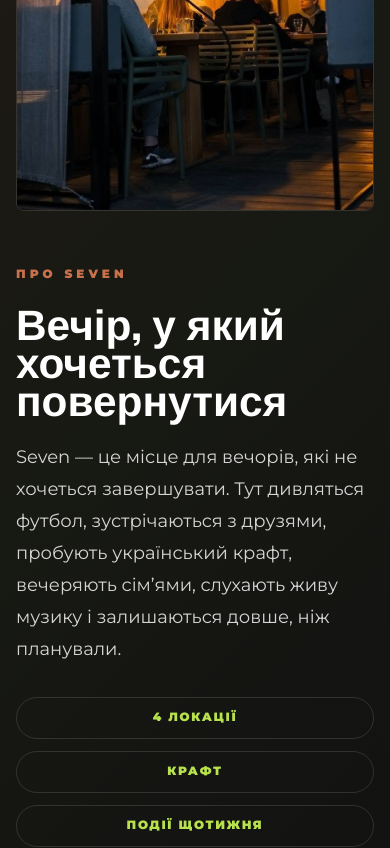
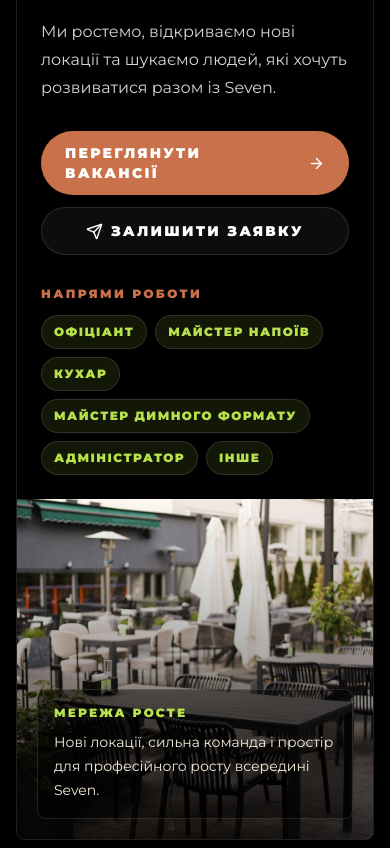
Before and after one commit to vladyurich93/seven_restopub, a Next.js app: page / in a window 390 px wide. Shown: the part 5820-6668 px from the top of the page. Built offline with nearby package versions, Linux system fonts and the light colour scheme.

Commit message:
Add homepage HR recruitment section

```diff
--- a/app/api/hr-application/route.ts
+++ b/app/api/hr-application/route.ts
@@ -6,9 +6,14 @@ type HRApplicationPayload = {
   city: string;
   location: string;
   position: string;
+  contactMethod: string;
   experience: string;
   startDate: string;
   comment: string;
+  source: string;
+  language: string;
+  timestamp: string;
+  consent: string;
 };
 
 const fallbackMessage = "Заявку не вдалося відправити. Спробуйте ще раз або напишіть нам у Telegram.";
@@ -94,9 +99,14 @@ const getPayload = (formData: FormData): HRApplicationPayload => ({
   city: clean(formData.get("city")),
   location: clean(formData.get("location")),
   position: clean(formData.get("position")),
+  contactMethod: clean(formData.get("contactMethod")),
   experience: clean(formData.get("experience")),
   startDate: clean(formData.get("startDate")),
   comment: clean(formData.get("comment")),
+  source: clean(formData.get("source")),
+  language: clean(formData.get("language")),
+  timestamp: clean(formData.get("timestamp")),
+  consent: clean(formData.get("consent")),
 });
 
 export async function POST(request: Request) {
@@ -164,12 +174,17 @@ export async function POST(request: Request) {
       `🏙 <b>Місто:</b> ${formatValue(payload.city)}`,
       `📍 <b>Заклад:</b> ${formatValue(payload.location)}`,
       `💼 <b>Посада:</b> ${formatValue(payload.position)}`,
+      `📲 <b>Зручний спосіб зв'язку:</b> ${formatValue(payload.contactMethod)}`,
       `📅 <b>Досвід:</b> ${formatValue(payload.experience)}`,
       `⏰ <b>Готовий почати:</b> ${formatValue(payload.startDate)}`,
       `💬 <b>Коментар:</b> ${formatValue(payload.comment)}`,
       "",
+      `🔎 <b>Source:</b> ${formatValue(payload.source)}`,
+      `🌐 <b>Language:</b> ${formatValue(payload.language)}`,
+      `📎 <b>CV:</b> ${cvFile ? formatValue(cvFile.name) : "Не додано"}`,
+      `✅ <b>Згода на обробку даних:</b> ${formatValue(payload.consent)}`,
       "🌐 sevenrestopub",
-      `🕒 ${formatTimestamp()}`,
+      `🕒 ${formatValue(payload.timestamp || formatTimestamp())}`,
     ].join("\n");
 
     const messageResponse = await fetch(`https://api.telegram.org/bot${botToken}/sendMessage`, {
--- a/app/page.tsx
+++ b/app/page.tsx
@@ -39,6 +39,8 @@ export default function HomePage() {
           </div>
         </AnimatedSection>
       </section>
+
+      <HRSection />
 
       <section className="wood-grain bg-seven-background py-24 md:py-28 min-[1281px]:py-32">
         <AnimatedSection className="container-shell grid gap-14 min-[1201px]:grid-cols-[1.05fr_0.95fr] min-[1201px]:items-center">
@@ -140,7 +142,6 @@ export default function HomePage() {
         </AnimatedSection>
       </section>
 
-      <HRSection />
     </>
   );
 }
--- a/components/CareersModal.tsx
+++ b/components/CareersModal.tsx
@@ -14,13 +14,14 @@ type FormState = {
   city: string;
   location: string;
   position: string;
+  contactMethod: string;
   experience: string;
   startDate: string;
   comment: string;
 };
 
 type CareersModalContextValue = {
-  openCareersModal: () => void;
+  openCareersModal: (source?: string) => void;
 };
 
 type FieldProps = {
@@ -37,11 +38,20 @@ type FieldProps = {
 const CareersModalContext = createContext<CareersModalContextValue | null>(null);
 
 const cityOptions = ["Запоріжжя", "Львів"];
+const anyLocationOption = "Неважливо / готовий працювати в будь-якій локації";
 const locationOptionsByCity: Record<string, string[]> = {
-  Львів: ["Seven Restopub Володимира Великого", "Seven Restopub Площа Ринок", "Seven Restopub Хімічна"],
-  Запоріжжя: ["Seven Restopub Запоріжжя"],
+  Львів: ["Seven Restopub Володимира Великого", "Seven Restopub Площа Ринок", "Seven Restopub Хімічна", anyLocationOption],
+  Запоріжжя: ["Seven Restopub Запоріжжя", anyLocationOption],
 };
-const positionOptions = ["Офіціант", "Майстер напоїв", "Кухар", "Майстер димного формату", "Адміністратор", "Інше"];
+const allLocationOptions = [
+  "Seven Restopub Володимира Великого",
+  "Seven Restopub Площа Ринок",
+  "Seven Restopub Хімічна",
+  "Seven Restopub Запоріжжя",
+  anyLocationOption,
+];
+export const careerPositionOptions = ["Офіціант", "Майстер напоїв", "Кухар", "Майстер димного формату", "Адміністратор", "Інше"];
+const contactMethodOptions = ["Телефон", "Telegram", "Будь-який зручний спосіб"];
 const locationInstagramLinks: Record<string, string> = {
   "Seven Restopub Запоріжжя": "https://www.instagram.com/seven.restopub.zp?igsh=Z2RlbGQ2bWFscG02",
   "Seven Restopub Володимира Великого": "https://www.instagram.com/seven.vv18?igsh=MW1kdjFoaDZ1NXNvdg==",
@@ -63,6 +73,7 @@ const initialFormState: FormState = {
   city: "",
   location: "",
   position: "",
+  contactMethod: "",
   experience: "",
   startDate: "",
   comment: "",
@@ -181,8 +192,11 @@ export function CareersModalProvider({ children }: { children: ReactNode }) {
   const [cvFile, setCvFile] = useState<File | null>(null);
   const [cvError, setCvError] = useState("");
   const [locationError, setLocationError] = useState("");
+  const [consentError, setConsentError] = useState("");
+  const [consent, setConsent] = useState(false);
+  const [source, setSource] = useState("header");
   const [submittedLocation, setSubmittedLocation] = useState("");
-  const { t } = useLanguage();
+  const { language, t } = useLanguage();
 
   useEffect(() => {
     setMounted(true);
@@ -250,12 +264,15 @@ export function CareersModalProvider({ children }: { children: ReactNode }) {
     setForm((current) => ({ ...current, [field]: value }));
   };
 
-  const openCareersModal = () => {
+  const openCareersModal = (nextSource = "header") => {
     setStatus("idle");
     setMessage("");
     setPhoneError("");
     setCvError("");
     setLocationError("");
+    setConsentError("");
+    setSource(nextSource);
+    trackEvent("hr_form_start", { source: nextSource, language });
     setOpen(true);
   };
 
@@ -267,6 +284,7 @@ export function CareersModalProvider({ children }: { children: ReactNode }) {
     setLocationError("");
     setForm(initialFormState);
     setCvFile(null);
+    setConsent(false);
   };
 
   const updateCvFile = (file: File | null) => {
@@ -299,6 +317,7 @@ export function CareersModalProvider({ children }: { children: ReactNode }) {
     setPhoneError("");
     setCvError("");
     setLocationError("");
+    setConsentError("");
 
     if (!isValidUkrainianPhone(form.phone)) {
       setStatus("idle");
@@ -306,9 +325,15 @@ export function CareersModalProvider({ children }: { children: ReactNode }) {
       return;
     }
 
-    const availableLocations = locationOptionsByCity[form.city] ?? [];
+    if (!consent) {
+      setStatus("idle");
+      setConsentError(t.forms.consentError);
+      return;
+    }
 
-    if (form.location && !availableLocations.includes(form.location)) {
+    const availableLocations = form.city ? locationOptionsByCity[form.city] ?? [] : allLocationOptions;
+
+    if (form.location && form.location !== anyLocationOption && !availableLocations.includes(form.location)) {
       setStatus("idle");
       setLocationError(t.forms.locationCityError);
       return;
@@ -320,10 +345,21 @@ export function CareersModalProvider({ children }: { children: ReactNode }) {
       Object.entries(form).forEach(([key, value]) => {
         payload.append(key, value);
       });
+      payload.append("source", source);
+      payload.append("language", language);
+      payload.append("timestamp", new Date().toISOString());
+      payload.append("consent", "accepted");
 
       if (cvFile) {
         payload.append("cv", cvFile);
       }
+
+      trackEvent("hr_form_submit", {
+        source,
+        location: form.location,
+        position: form.position,
+        language,
+      });
 
       const response = await fetch("/api/hr-application", {
         method: "POST",
@@ -341,7 +377,14 @@ export function CareersModalProvider({ children }: { children: ReactNode }) {
       setSubmittedLocation(form.location);
       setForm(initialFormState);
       setCvFile(null);
+      setConsent(false);
       setMessage(result.message || t.forms.hrSuccess);
+      trackEvent("hr_form_success", {
+        source,
+        location: form.location,
+        position: form.position,
+        language,
+      });
     } catch {
       setStatus("error");
       setMessage(t.forms.hrFallback);
@@ -351,7 +394,7 @@ export function CareersModalProvider({ children }: { children: ReactNode }) {
   const selectedInstagramLink = submittedLocation ? locationInstagramLinks[submittedLocation] : undefined;
   const instagramHref = selectedInstagramLink || siteConfig.instagram;
   const instagramLabel = selectedInstagramLink ? t.forms.instagramVenue : t.forms.instagramSeven;
-  const locationOptions = form.city ? locationOptionsByCity[form.city] ?? [] : [];
+  const locationOptions = form.city ? locationOptionsByCity[form.city] ?? [] : allLocationOptions;
 
   const modal = open ? (
     <div
@@ -436,7 +479,7 @@ export function CareersModalProvider({ children }: { children: ReactNode }) {
           </div>
         ) : (
           <form className="grid gap-3.5 p-4 md:grid-cols-2 md:p-5" style={{ paddingBottom: "max(20px, calc(20px + env(safe-area-inset-bottom)))" }} onSubmit={submitApplication}>
-            <TextField id="name" label={t.forms.name} value={form.name} onChange={updateField} required autoComplete="name" />
+            <TextField id="name" label={t.forms.candidateName} value={form.name} onChange={updateField} required autoComplete="name" />
             <div>
               <TextField
                 id="phone"
@@ -456,7 +499,8 @@ export function CareersModalProvider({ children }: { children: ReactNode }) {
               {!form.city ? <p className="mt-2 text-xs font-semibold text-seven-muted">{t.forms.cityFirst}</p> : null}
               {locationError ? <p className="mt-2 text-xs font-semibold text-seven-terracotta">{locationError}</p> : null}
             </div>
-            <SelectField id="position" label={t.forms.position} value={form.position} onChange={updateField} options={positionOptions} />
+            <SelectField id="position" label={t.forms.position} value={form.position} onChange={updateField} options={careerPositionOptions} />
+            <SelectField id="contactMethod" label={t.forms.contactMethod} value={form.contactMethod} onChange={updateField} options={contactMethodOptions} />
             <TextField id="startDate" label={t.forms.startDate} value={form.startDate} onChange={updateField} placeholder={t.forms.startPlaceholder} />
             <TextAreaField id="experience" label={t.forms.experience} value={form.experience} onChange={updateField} placeholder={t.forms.experiencePlaceholder} />
             <TextAreaField id="comment" label={t.forms.comment} value={form.comment} onChange={updateField} placeholder={t.forms.commentPlaceholder} />
@@ -478,6 +522,23 @@ export function CareersModalProvider({ children }: { children: ReactNode }) {
               <span className="mt-2 block text-xs font-medium leading-5 text-seven-muted">{t.forms.cvHelp}</span>
               {cvFile ? <span className="mt-1 block text-xs font-bold text-seven-green">{cvFile.name}</span> : null}
               {cvError ? <span className="mt-1 block text-xs font-semibold text-seven-terracotta">{cvError}</span> : null}
+            </label>
+
+            <label className="flex gap-3 rounded-[8px] bg-white/[0.035] p-3 text-sm font-semibold leading-6 text-seven-muted premium-border md:col-span-2">
+              <input
+                type="checkbox"
+                className="mt-1 h-4 w-4 shrink-0 rounded border-white/20 bg-black/40 accent-seven-terracotta"
+                checked={consent}
+                onChange={(event) => {
+                  setConsent(event.target.checked);
+                  setConsentError("");
+                }}
+                required
+              />
+              <span>
+                {t.forms.personalDataConsent} <span className="text-seven-green">*</span>
+                {consentError ? <span className="mt-1 block text-xs font-semibold text-seven-terracotta">{consentError}</span> : null}
+              </span>
             </label>
 
             {message ? (
--- a/components/HRSection.tsx
+++ b/components/HRSection.tsx
@@ -1,32 +1,124 @@
 "use client";
 
-import { useCareersModal } from "./CareersModal";
+import { ArrowRight, BriefcaseBusiness, Send } from "lucide-react";
+import { useEffect, useRef } from "react";
+import { trackEvent } from "@/lib/analytics";
 import { useLanguage } from "@/lib/i18n";
+import { careerPositionOptions, useCareersModal } from "./CareersModal";
+import { ImageFrame } from "./ImageFrame";
 
 export function HRSection() {
   const { openCareersModal } = useCareersModal();
-  const { t } = useLanguage();
+  const { language, t, tv } = useLanguage();
+  const sectionRef = useRef<HTMLElement | null>(null);
+
+  useEffect(() => {
+    const node = sectionRef.current;
+
+    if (!node) {
+      return;
+    }
+
+    const observer = new IntersectionObserver(
+      ([entry]) => {
+        if (entry?.isIntersecting) {
+          trackEvent("homepage_hr_section_view", { source: "homepage_hr_section", language });
+          observer.disconnect();
+        }
+      },
+      { threshold: 0.35 },
+    );
+
+    observer.observe(node);
+
+    return () => observer.disconnect();
+  }, [language]);
+
+  const scrollToVacancies = () => {
+    trackEvent("homepage_hr_vacancies_click", { source: "homepage_hr_section", language });
+    document.getElementById("careers-vacancies")?.scrollIntoView({ behavior: "smooth", block: "center" });
+  };
+
+  const openApplication = () => {
+    trackEvent("homepage_hr_apply_click", { source: "homepage_hr_section", language });
+    openCareersModal("homepage_hr_section");
+  };
 
   return (
-    <section id="careers" className="scroll-mt-28 bg-black py-16 md:py-20" aria-labelledby="careers-title">
+    <section ref={sectionRef} id="careers" className="scroll-mt-28 bg-black py-20 md:py-24" aria-labelledby="careers-title">
       <div className="container-shell">
-        <div className="grid gap-6 rounded-[8px] bg-[linear-gradient(135deg,rgba(201,113,74,0.12),rgba(183,225,77,0.055),rgba(255,255,255,0.02)),#1b1b1b] p-6 shadow-[0_18px_54px_rgba(0,0,0,0.22)] premium-border md:grid-cols-[1fr_auto] md:items-center md:p-8">
-          <div>
-            <p className="mb-3 text-xs font-black uppercase tracking-[0.24em] text-seven-green">{t.hr.eyebrow}</p>
-            <h2 id="careers-title" className="font-display text-4xl font-black leading-none text-white md:text-5xl">
+        <div className="grid overflow-hidden rounded-[8px] bg-[linear-gradient(135deg,rgba(201,113,74,0.16),rgba(183,225,77,0.07),rgba(255,255,255,0.025)),#1b1b1b] shadow-[0_26px_80px_rgba(0,0,0,0.36)] premium-border min-[1024px]:grid-cols-[1.05fr_0.95fr]">
+          <div className="flex flex-col justify-center p-6 md:p-9 min-[1201px]:p-12">
+            <p className="mb-4 inline-flex w-fit items-center gap-2 rounded-full bg-seven-green/12 px-4 py-2 text-xs font-black uppercase tracking-[0.22em] text-seven-green premium-border">
+              <BriefcaseBusiness size={15} />
+              {t.hr.eyebrow}
+            </p>
+            <h2 id="careers-title" className="max-w-2xl font-display text-[clamp(3rem,8vw,5.35rem)] font-black leading-[0.92] text-white">
               {t.hr.title}
             </h2>
-            <p className="mt-4 max-w-2xl text-base leading-7 text-seven-muted">
+            <p className="mt-5 max-w-2xl text-base leading-7 text-seven-muted md:text-lg md:leading-8">
               {t.hr.description}
             </p>
+
+            <div className="mt-7 flex flex-col gap-3 sm:flex-row">
+              <a
+                href="#careers-vacancies"
+                className="inline-flex min-h-12 items-center justify-center gap-2 rounded-full bg-seven-terracotta px-6 py-3 text-sm font-black uppercase tracking-[0.16em] text-white shadow-[var(--shadow-button)] premium-lift button-press hover:bg-seven-cream hover:text-seven-background focus:outline-none focus:ring-2 focus:ring-seven-green/50"
+                onClick={(event) => {
+                  event.preventDefault();
+                  scrollToVacancies();
+                }}
+              >
+                {t.hr.vacanciesButton}
+                <ArrowRight size={17} />
+              </a>
+              <button
+                type="button"
+                className="inline-flex min-h-12 items-center justify-center gap-2 rounded-full bg-white/5 px-6 py-3 text-sm font-black uppercase tracking-[0.16em] text-white premium-border premium-lift button-press hover:bg-seven-green hover:text-seven-background focus:outline-none focus:ring-2 focus:ring-seven-green/50"
+                onClick={openApplication}
+              >
+                <Send size={17} />
+                {t.hr.applyButton}
+              </button>
+            </div>
+
+            <div id="careers-vacancies" className="mt-8 scroll-mt-32" aria-label={t.hr.vacanciesLabel}>
+              <p className="mb-3 text-xs font-black uppercase tracking-[0.2em] text-seven-terracotta">{t.hr.vacanciesLabel}</p>
+              <div className="flex flex-wrap gap-2">
+                {careerPositionOptions.map((position) => (
+                  <button
+                    key={position}
+                    type="button"
+                    className="rounded-full bg-seven-green/10 px-3 py-2 text-xs font-black uppercase tracking-[0.12em] text-seven-green transition hover:border-seven-terracotta/50 hover:bg-seven-terracotta/15 hover:text-white focus:outline-none focus:ring-2 focus:ring-seven-green/50 premium-border"
+                    onClick={() => {
+                      trackEvent("homepage_hr_apply_click", {
+                        source: "homepage_hr_section",
+                        position,
+                        language,
+                      });
+                      openCareersModal("homepage_hr_section");
+                    }}
+                  >
+                    {tv(position)}
+                  </button>
+                ))}
+              </div>
+            </div>
           </div>
-          <button
-            type="button"
-            className="inline-flex min-h-12 items-center justify-center rounded-full bg-seven-terracotta px-6 py-3 text-sm font-black uppercase tracking-[0.16em] text-white shadow-[var(--shadow-button)] premium-lift button-press hover:bg-seven-cream hover:text-seven-background focus:outline-none focus:ring-2 focus:ring-seven-green/50 md:min-w-60"
-            onClick={openCareersModal}
-          >
-            {t.hr.button}
-          </button>
+
+          <div className="relative min-h-[340px] overflow-hidden md:min-h-[430px] min-[1024px]:min-h-full">
+            <ImageFrame
+              src="/images/gallery/gallery-29.jpg"
+              alt={t.hr.imageAlt}
+              className="absolute inset-0 h-full w-full"
+              sizes="(min-width: 1024px) 48vw, 100vw"
+            />
+            <div className="absolute inset-0 bg-gradient-to-t from-black/70 via-black/12 to-transparent" />
+            <div className="absolute bottom-5 left-5 right-5 rounded-[8px] bg-black/45 p-4 premium-border md:bottom-7 md:left-7 md:right-7">
+              <p className="text-xs font-black uppercase tracking-[0.18em] text-seven-green">{t.hr.growthLabel}</p>
+              <p className="mt-2 text-sm leading-6 text-seven-cream md:text-base">{t.hr.growthText}</p>
+            </div>
+          </div>
         </div>
       </div>
     </section>
--- a/components/Header.tsx
+++ b/components/Header.tsx
@@ -90,7 +90,7 @@ export function Header() {
                 key={item.key}
                 type="button"
                 className="nav-link whitespace-nowrap text-[13px] font-semibold text-seven-muted transition duration-500 min-[1281px]:text-sm"
-                onClick={openCareersModal}
+                onClick={() => openCareersModal("header")}
               >
                 {t.nav[item.key]}
               </button>
--- a/lib/i18n.tsx
+++ b/lib/i18n.tsx
@@ -104,9 +104,15 @@ export const dictionary = {
     },
     hr: {
       eyebrow: "Команда Seven",
-      title: "Стати частиною команди Seven",
-      description: "Шукаємо людей, які люблять сервіс, атмосферу і живу енергію закладу.",
+      title: "Стань частиною команди Seven",
+      description: "Ми ростемо, відкриваємо нові локації та шукаємо людей, які хочуть розвиватися разом із Seven.",
       button: "Заповнити анкету",
+      vacanciesButton: "Переглянути вакансії",
+      applyButton: "Залишити заявку",
+      vacanciesLabel: "Напрями роботи",
+      growthLabel: "Мережа росте",
+      growthText: "Нові локації, сильна команда і простір для професійного росту всередині Seven.",
+      imageAlt: "Команда та атмосфера Seven Restopub",
     },
     forms: {
       close: "Закрити",
@@ -152,30 +158,34 @@ export const dictionary = {
       candidateForm: "Анкета кандидата",
       applicationInTelegram: "Анкета в Telegram",
       applicationReceived: "Заявку отримано!",
-      applicationThanks: "Дякуємо, що хочете стати частиною команди Seven.",
+      applicationThanks: "Дякуємо! Ми отримали вашу заявку. HR-менеджер Seven звʼяжеться з вами.",
       applicationBody: "HR-команда вже отримала вашу анкету в Telegram. Ми переглянемо її та звʼяжемося з вами найближчим часом.",
       instagramNote: "Поки очікуєте відповідь — можете подивитися атмосферу саме того Seven, який обрали в анкеті.",
       instagramVenue: "Instagram закладу",
       instagramSeven: "Instagram Seven",
       writeHr: "Написати HR",
       fillAnother: "Заповнити ще одну анкету",
+      candidateName: "Імʼя та прізвище",
       city: "Місто",
-      venue: "Заклад",
-      position: "Посада",
+      venue: "Бажана локація",
+      position: "Бажана посада",
+      contactMethod: "Зручний спосіб звʼязку",
       startDate: "Коли готові почати",
       experience: "Досвід роботи",
       cvResume: "CV / Резюме",
       optional: "(необовʼязково)",
       cvHelp: "PDF, DOC, DOCX, JPG або PNG до 10 MB.",
-      cityFirst: "Спочатку оберіть місто.",
+      cityFirst: "Оберіть місто, щоб відфільтрувати заклади.",
       startPlaceholder: "Наприклад: з наступного тижня",
       experiencePlaceholder: "Коротко про попередній досвід",
       commentPlaceholder: "Що ще нам варто знати?",
       cvTypeError: "Додайте файл у форматі PDF, DOC, DOCX, JPG або PNG.",
       cvSizeError: "Файл має бути до 10 MB.",
       locationCityError: "Оберіть заклад, який відповідає вибраному місту.",
+      consentError: "Підтвердіть згоду на обробку персональних даних.",
+      personalDataConsent: "Даю згоду на обробку персональних даних для розгляду моєї заявки",
       hrFallback: "Заявку не вдалося відправити. Спробуйте ще раз або напишіть нам у Telegram.",
-      hrSuccess: "Дякуємо! Ми отримали вашу заявку. HR Seven звʼяжеться з вами найближчим часом.",
+      hrSuccess: "Дякуємо! Ми отримали вашу заявку. HR-менеджер Seven звʼяжеться з вами.",
       writeHrTelegram: "Написати HR у Telegram",
       sendingApplication: "Відправляємо...",
       sendApplication: "Відправити анкету",
@@ -281,9 +291,15 @@ export const dictionary = {
     },
     hr: {
       eyebrow: "Seven team",
-      title: "Become part of the Seven team",
-      description: "We are looking for people who love service, atmosphere and the live energy of a venue.",
+      title: "Join the Seven team",
+      description: "We are growing, opening new locations and looking for people who want to grow together with Seven.",
       button: "Apply",
+      vacanciesButton: "View vacancies",
+      applyButton: "Apply now",
+      vacanciesLabel: "Work directions",
+      growthLabel: "The network is growing",
+      growthText: "New locations, a strong team and room for professional growth inside Seven.",
+      imageAlt: "Seven Restopub team and atmosphere",
     },
     forms: {
       close: "Close",
@@ -329,30 +345,34 @@ export const dictionary = {
       candidateForm: "Candidate application",
       applicationInTelegram: "Application in Telegram",
       applicationReceived: "Application received!",
-      applicationThanks: "Thank you for wanting to become part of the Seven team.",
+      applicationThanks: "Thank you! We received your application. A Seven HR manager will contact you.",
       applicationBody: "The HR team has already received your application in Telegram. We will review it and contact you soon.",
       instagramNote: "While you wait for a reply, you can see the atmosphere of the exact Seven venue you selected.",
       instagramVenue: "Venue Instagram",
       instagramSeven: "Seven Instagram",
       writeHr: "Write HR",
       fillAnother: "Fill another application",
+      candidateName: "Full name",
       city: "City",
-      venue: "Venue",
-      position: "Position",
+      venue: "Preferred location",
+      position: "Preferred position",
+      contactMethod: "Preferred contact method",
       startDate: "When can you start",
       experience: "Work experience",
       cvResume: "CV / Resume",
       optional: "(optional)",
       cvHelp: "PDF, DOC, DOCX, JPG or PNG up to 10 MB.",
-      cityFirst: "Choose a city first.",
+      cityFirst: "Choose a city to filter venues.",
       startPlaceholder: "For example: from next week",
       experiencePlaceholder: "Briefly describe your previous experience",
       commentPlaceholder: "What else should we know?",
       cvTypeError: "Upload a PDF, DOC, DOCX, JPG or PNG file.",
       cvSizeError: "File size must be up to 10 MB.",
       locationCityError: "Choose a venue that matches the selected city.",
+      consentError: "Confirm consent to personal data processing.",
+      personalDataConsent: "I consent to personal data processing for reviewing my application",
       hrFallback: "We could not send the application. Try again or message us on Telegram.",
-      hrSuccess: "Thank you! We received your application. Seven HR will contact you soon.",
+      hrSuccess: "Thank you! We received your application. A Seven HR manager will contact you.",
       writeHrTelegram: "Message HR on Telegram",
       sendingApplication: "Sending...",
       sendApplication: "Send application",
@@ -376,6 +396,7 @@ const valueTranslations: Record<string, string> = {
   "Seven Запоріжжя": "Seven Zaporizhzhia",
   "Seven Restopub Львів — Площа Ринок": "Seven Restopub Lviv — Rynok Square",
   "Seven Restopub Львів — Володимира Великого": "Seven Restopub Lviv — Volodymyra Velykoho",
+  "Неважливо / готовий працювати в будь-якій локації": "No preference / ready to work at any location",
   "Львів": "Lviv",
   "Запоріжжя": "Zaporizhzhia",
   "м. Львів, вул. Володимира Великого, 18": "Lviv, 18 Volodymyra Velykoho St.",
@@ -459,6 +480,9 @@ const valueTranslations: Record<string, string> = {
   "Майстер димного формату": "Evening format specialist",
   "Адміністратор": "Administrator",
   "Інше": "Other",
+  "Телефон": "Phone",
+  "Telegram": "Telegram",
+  "Будь-який зручний спосіб": "Any convenient method",
 };
 
 type LanguageContextValue = {
```
